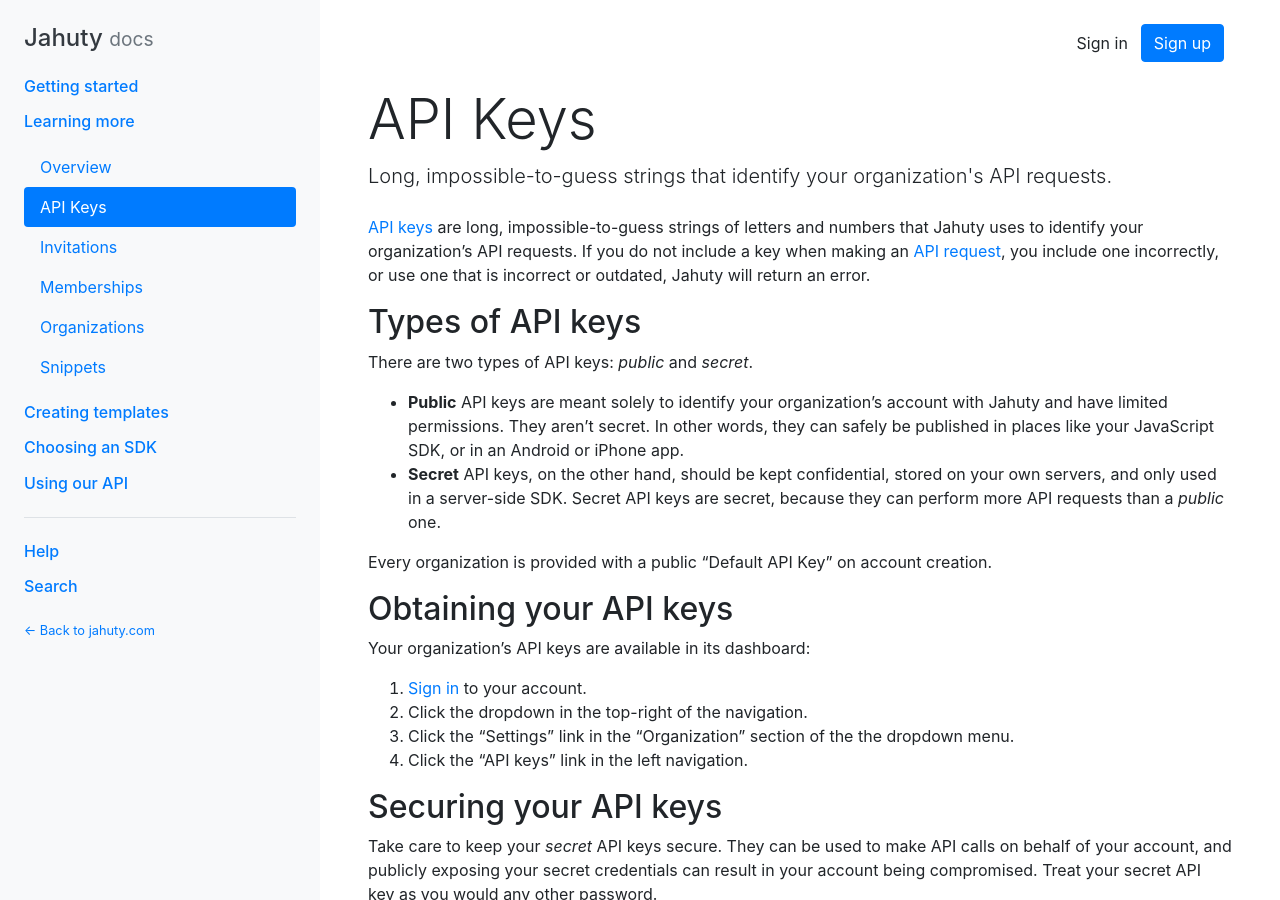
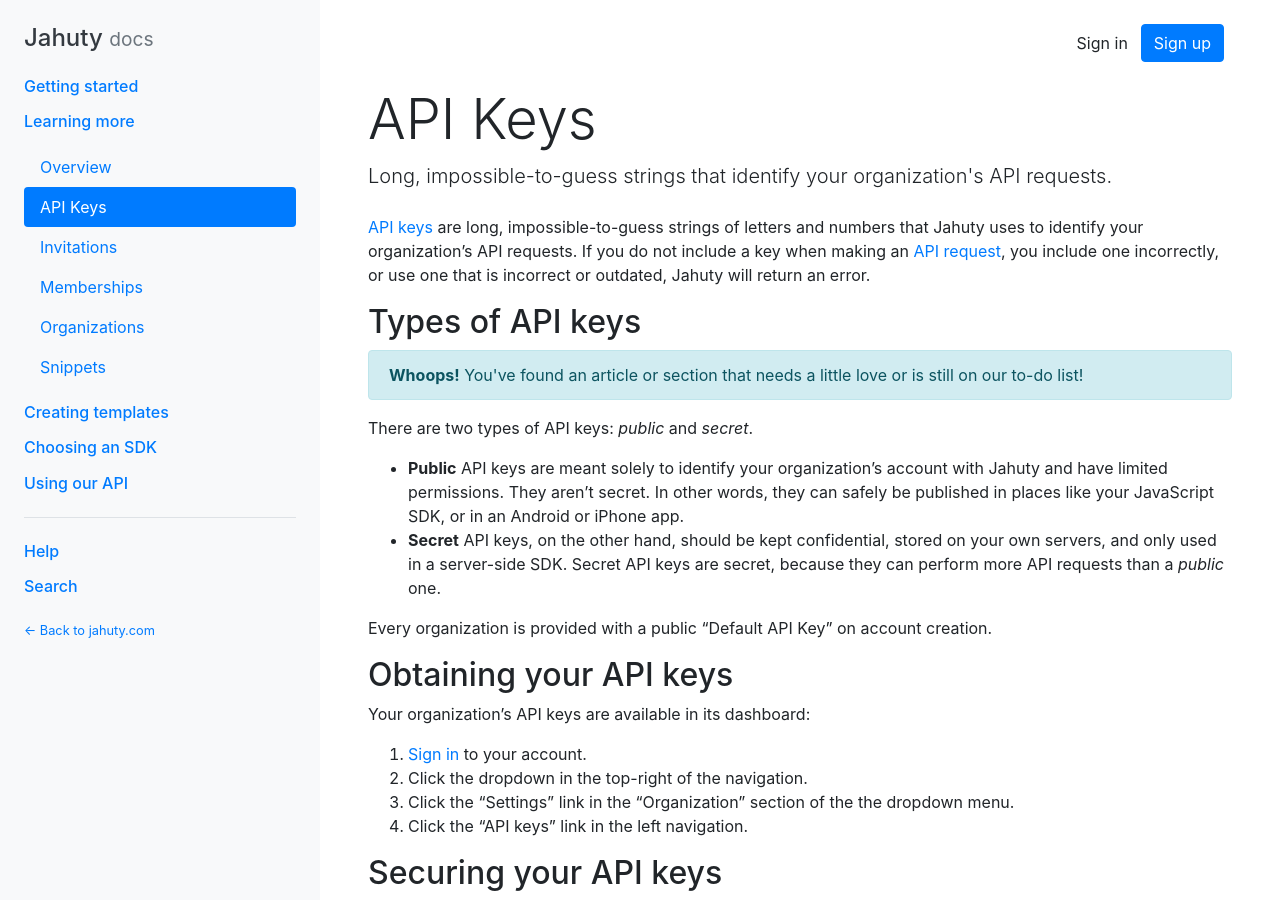
Before and after one commit to jahuty/documentation, a Jekyll site: the page built from components/api-keys.md, in a window 1280 px wide and 900 px high. Built offline with Jekyll 4.4.1, drawn with Linux system fonts in a browser that asks for light colours; nearby versions of some CDN libraries.

Commit message:
Add todo to 'types of api keys' section

```diff
--- a/components/api-keys.md
+++ b/components/api-keys.md
@@ -10,6 +10,8 @@ category    : components
 [API keys](https://en.wikipedia.org/wiki/Application_programming_interface_key) are long, impossible-to-guess strings of letters and numbers that Jahuty uses to identify your organization's API requests. If you do not include a key when making an [API request](/api#authentication), you include one incorrectly, or use one that is incorrect or outdated, Jahuty will return an error.
 
 ## Types of API keys
+
+{% include todo.html %}
 
 There are two types of API keys: _public_ and _secret_.
 
```
